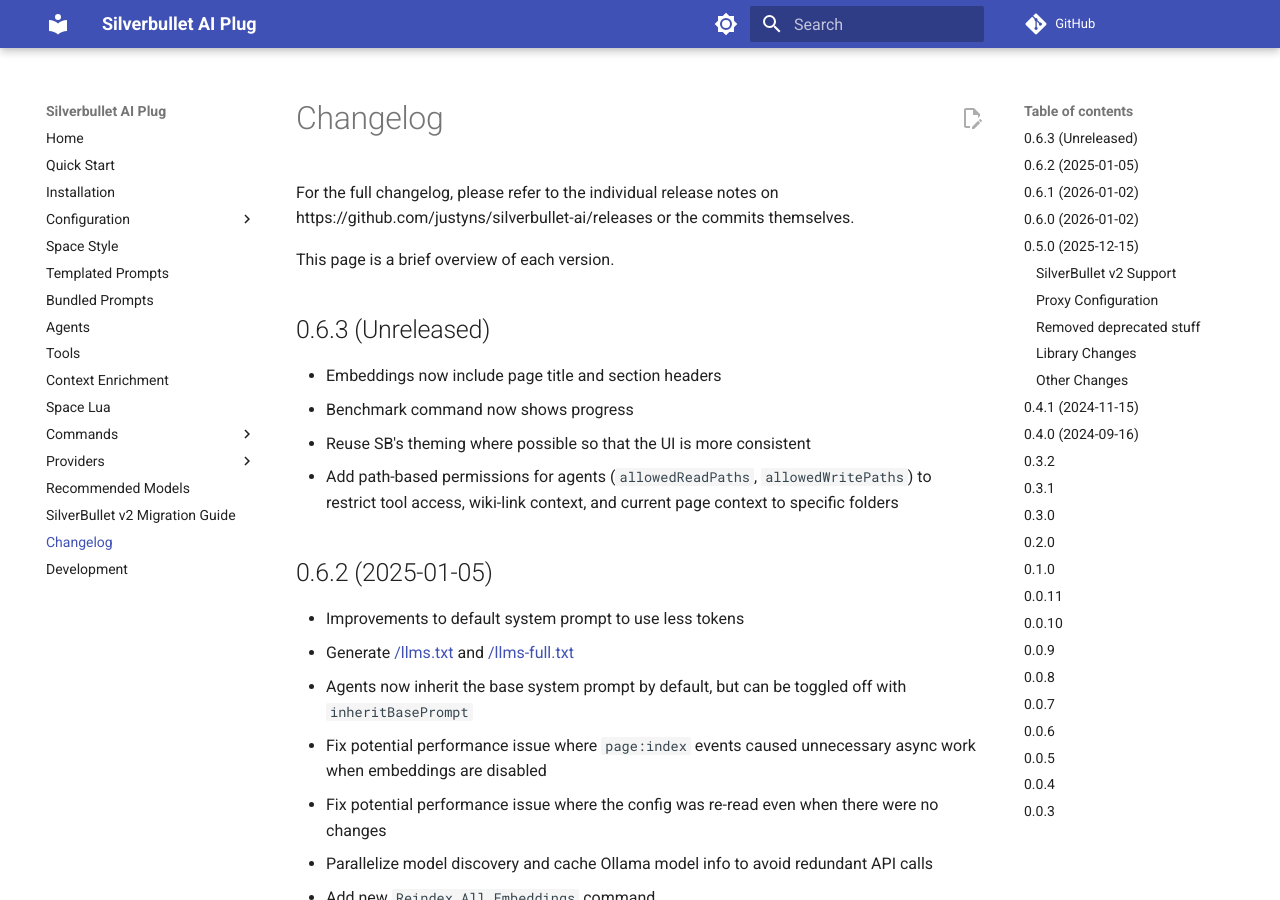
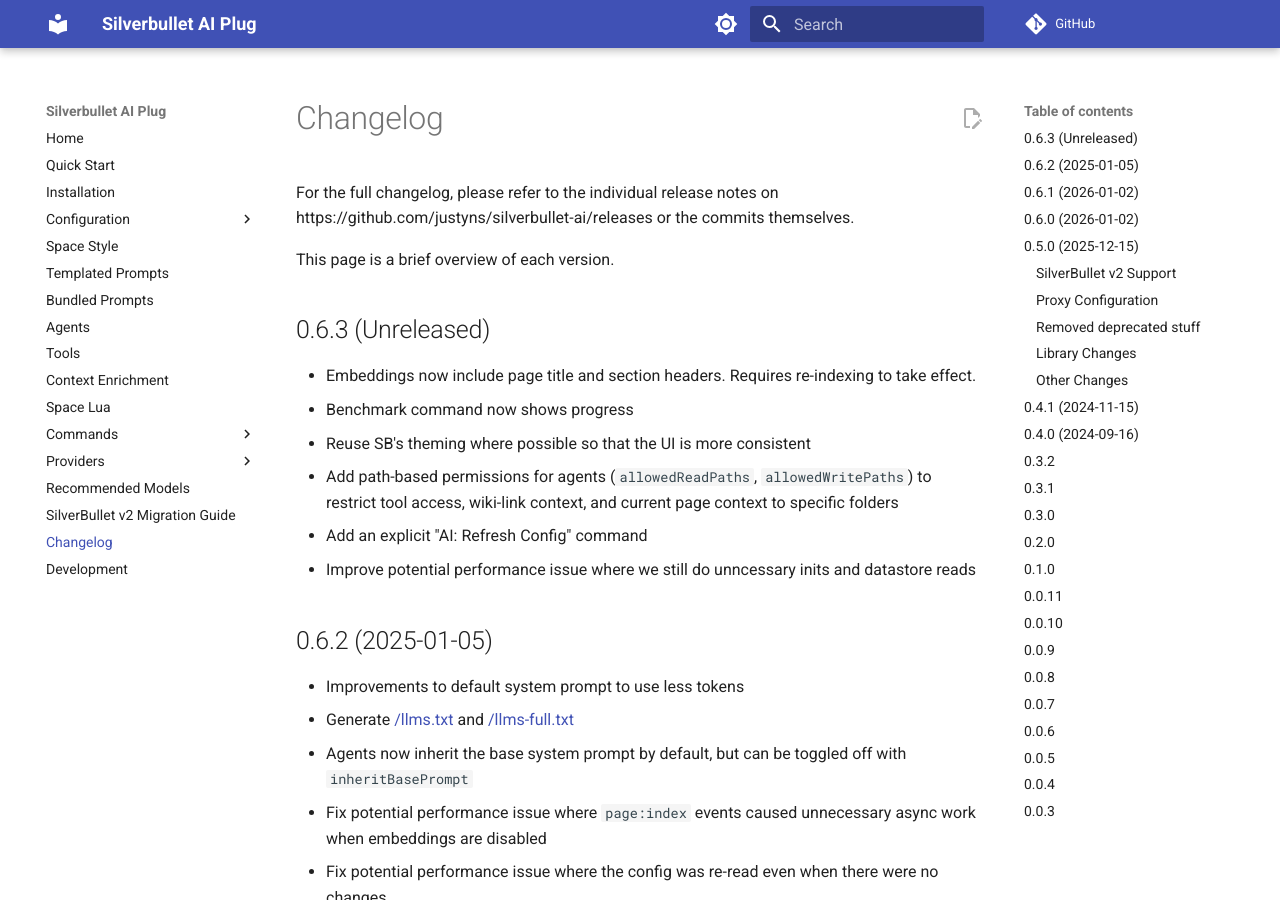
Before and after one commit to justyns/silverbullet-ai, an MkDocs documentation site: the page built from docs/Changelog.md, in a window 1280 px wide and 900 px high. Built offline with MkDocs 1.6.1 and Material for MkDocs 9.7.7, drawn with Linux system fonts in a browser that asks for light colours; comment, search, counter and statistics services are not loaded.

Commit message:
Improve potential performance issue where we still do unncessary inits and datastore reads

```diff
--- a/docs/Changelog.md
+++ b/docs/Changelog.md
@@ -4,10 +4,12 @@
 
 ## 0.6.3 (Unreleased)
 
-- Embeddings now include page title and section headers
+- Embeddings now include page title and section headers.  Requires re-indexing to take effect.
 - Benchmark command now shows progress
 - Reuse SB's theming where possible so that the UI is more consistent
 - Add path-based permissions for agents (`allowedReadPaths`, `allowedWritePaths`) to restrict tool access, wiki-link context, and current page context to specific folders
+- Add an explicit "AI: Refresh Config" command
+- Improve potential performance issue where we still do unncessary inits and datastore reads
 
 ## 0.6.2 (2025-01-05)
 
--- a/silverbullet-ai.plug.yaml
+++ b/silverbullet-ai.plug.yaml
@@ -39,6 +39,10 @@
     path: src/model-discovery.ts:refreshModelListCommand
     command:
       name: "AI: Refresh Model List"
+  refreshConfig:
+    path: src/init.ts:refreshConfig
+    command:
+      name: "AI: Refresh Config"
   selectAgent:
     path: sbai.ts:selectAgentCommand
     command:
```
Also changed, not shown: 2 other files.
